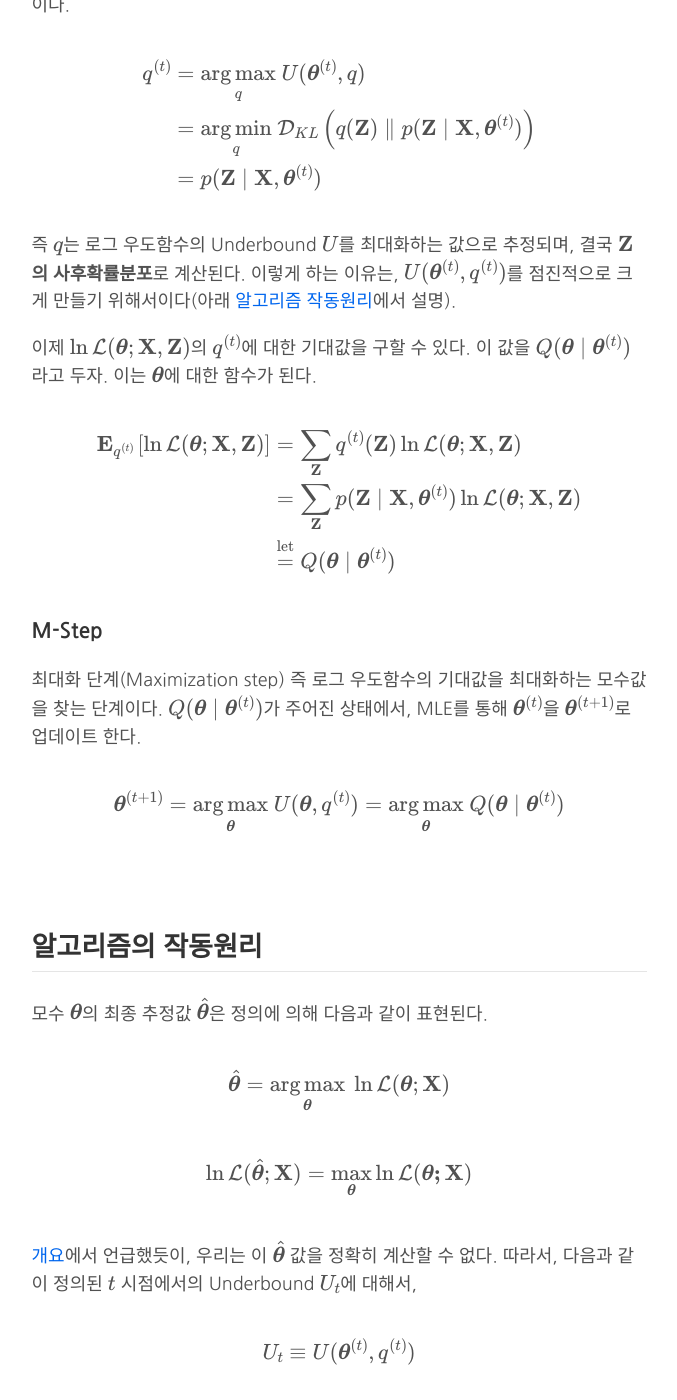
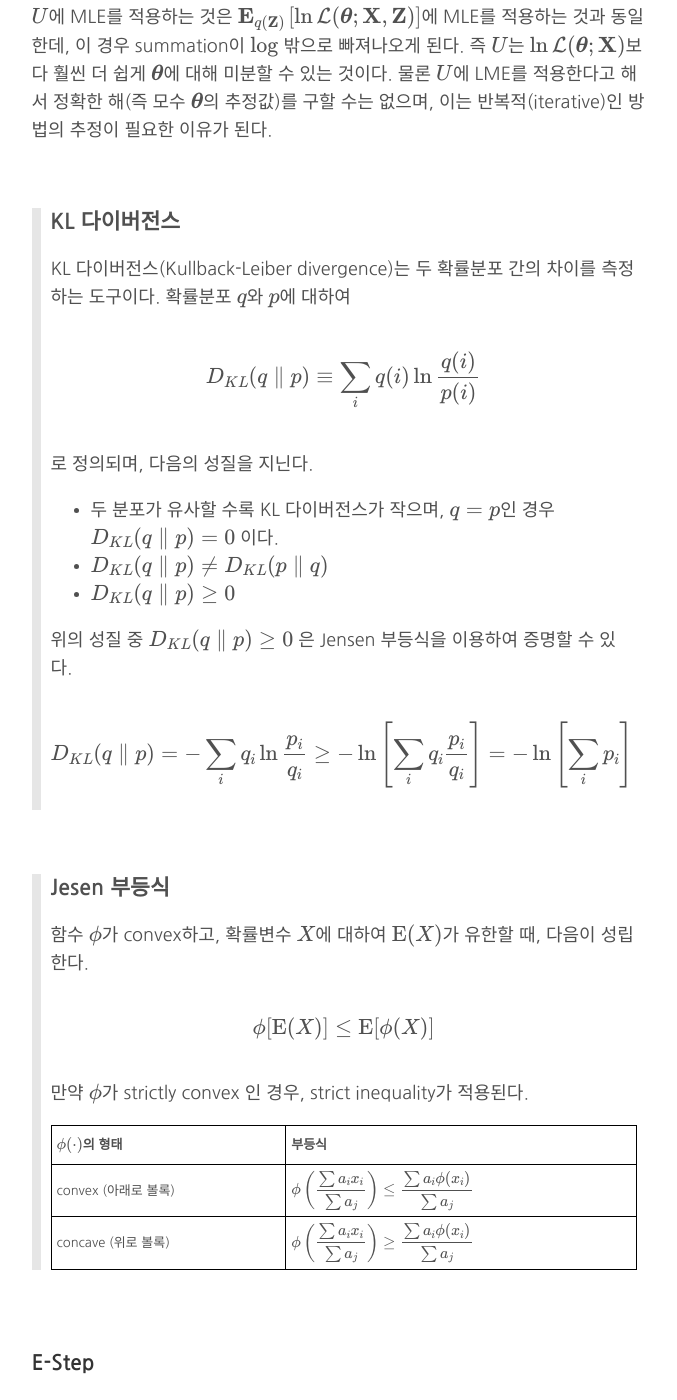
Before and after one commit to gem763/gem763.github.io, a Jekyll site: the page built from EM-알고리즘-일반론.md, in a window 1280 px wide and 1400 px high, scrolled down 5177 px. Shown: the whole window, without its empty margins (301-978 px from the left). Built offline with Jekyll 4.4.1, drawn with Linux system fonts in a browser that asks for light colours; our own code applies the rules of GitHub Pages for plain Markdown files; formulas are drawn with MathJax 3.

Commit message:
Uploaded by https://stackedit.io/

```diff
--- a/EM-알고리즘-일반론.md
+++ b/EM-알고리즘-일반론.md
@@ -5,6 +5,8 @@
 
 ## 개요
 어떤 확률분포로부터 데이터 집합 <span><script type="math/tex">\mathbf{X}</script></span>이 관측되었다. 이 관측데이터들은, 관측되지 않는 어떤 이산(discrete) 데이터의 집합 <span><script type="math/tex">\mathbf{Z}</script></span>에 의존한다고 가정해보자. 즉 각각의 관측 데이터 <span><script type="math/tex">\mathbf{x} \in \mathbf{X}</script></span>는 그에 대응하는 하나의 비관측 데이터 <span><script type="math/tex">\mathbf{z} \in \mathbf{Z}</script></span>을 가진다. 이런 비관측 데이터 <span><script type="math/tex">\mathbf{Z}</script></span>를 **잠재변수**(Latent variables)라고 한다. 이런 상황에서, 각 관측 데이터가 따르는 확률분포의 모수 <span><script type="math/tex">\boldsymbol{\theta}</script></span>를 추정할 수 있을까?
+
+<center><img src="https://upload.wikimedia.org/wikipedia/commons/6/69/EM_Clustering_of_Old_Faithful_data.gif" alt="EM Clustering of Old Faithful data.gif"></center>
 
 
 * **관측이 가능**한 데이터 집합 <span><script type="math/tex">\mathbf{X} \rightarrow</script></span> 각 원소는 모수가 <span><script type="math/tex">\boldsymbol{\theta}</script></span>인 어떤 확률분포로부터 출력
@@ -166,6 +168,44 @@
 
 <span><script type="math/tex">U</script></span>에 MLE를 적용하는 것은 <span><script type="math/tex">\mathbf{E}_{q(\mathbf{Z})} \left[ \ln \mathcal{L} (\boldsymbol{\theta} ; \mathbf{X}, \mathbf{Z}) \right]</script></span>에 MLE를 적용하는 것과 동일한데, 이 경우 summation이 <span><script type="math/tex">\log</script></span> 밖으로 빠져나오게 된다. 즉 <span><script type="math/tex">U</script></span>는 <span><script type="math/tex">\ln \mathcal{L}(\boldsymbol{\theta}; \mathbf{X})</script></span>보다 훨씬 더 쉽게 <span><script type="math/tex">\boldsymbol{\theta}</script></span>에 대해 미분할 수 있는 것이다.  물론 <span><script type="math/tex">U</script></span>에 LME를 적용한다고 해서 정확한 해(즉 모수 <span><script type="math/tex">\boldsymbol{\theta}</script></span>의 추정값)를 구할 수는 없으며, 이는 반복적(iterative)인 방법의 추정이 필요한 이유가 된다.
 
+<br/>
+
+
+> <big><b>KL 다이버전스</b></big>
+>
+> KL 다이버전스(Kullback-Leiber divergence)는 두 확률분포 간의 차이를 측정하는 도구이다. 확률분포 <span><script type="math/tex">q</script></span>와 <span><script type="math/tex">p</script></span>에 대하여
+> <div class="math"><script type="math/tex; mode=display">
+> D_{KL} (q \parallel p) \equiv \sum_i q(i) \ln \frac{q(i)}{p(i)}
+> </script></div>
+> 로 정의되며, 다음의 성질을 지닌다.
+>
+> * 두 분포가 유사할 수록 KL 다이버전스가 작으며, <span><script type="math/tex">q = p</script></span>인 경우 <span><script type="math/tex">D_{KL} (q \parallel p) = 0</script></span> 이다.
+> * <span><script type="math/tex">D_{KL} (q \parallel p) \ne D_{KL} (p \parallel q)</script></span>
+> * <span><script type="math/tex">D_{KL} (q \parallel p) \ge 0</script></span>
+>
+> 위의 성질 중 <span><script type="math/tex">D_{KL} (q \parallel p) \ge 0</script></span> 은 Jensen 부등식을 이용하여 증명할 수 있다.
+>
+> <div class="math"><script type="math/tex; mode=display">
+> D_{KL} (q \parallel p) = - \sum_i q_i \ln \frac{p_i}{q_i} \ge - \ln \left[ \sum_i q_i \frac{p_i}{q_i} \right] = - \ln \left[ \sum_i p_i \right] = 0
+> </script></div>
+
+<br/>
+
+> <big><b>Jesen 부등식</b></big>
+>
+> 함수 <span><script type="math/tex">\phi</script></span>가 convex하고, 확률변수 <span><script type="math/tex">X</script></span>에 대하여 <span><script type="math/tex">\operatorname{E}(X)</script></span>가 유한할 때, 다음이 성립한다.
+>
+> <div class="math"><script type="math/tex; mode=display">
+> \phi [\operatorname{E}(X)] \le \operatorname{E}[\phi (X)]
+> </script></div>
+>
+> 만약 <span><script type="math/tex">\phi</script></span>가 strictly convex 인 경우, strict inequality가 적용된다.
+>
+> | <span><script type="math/tex">\phi(\cdot)</script></span>의 형태 | 부등식 |
+> | -------- | -------- |
+> | convex (아래로 볼록) | <span><script type="math/tex">\displaystyle \phi \left( \frac{\sum a_i x_i}{\sum a_j} \right) \le \frac{\sum a_i \phi(x_i)}{\sum a_j}</script></span> |
+> | concave (위로 볼록) | <span><script type="math/tex">\displaystyle \phi \left( \frac{\sum a_i x_i}{\sum a_j} \right) \ge \frac{\sum a_i \phi(x_i)}{\sum a_j}</script></span> |
+>
 
 <br/>
 
```
